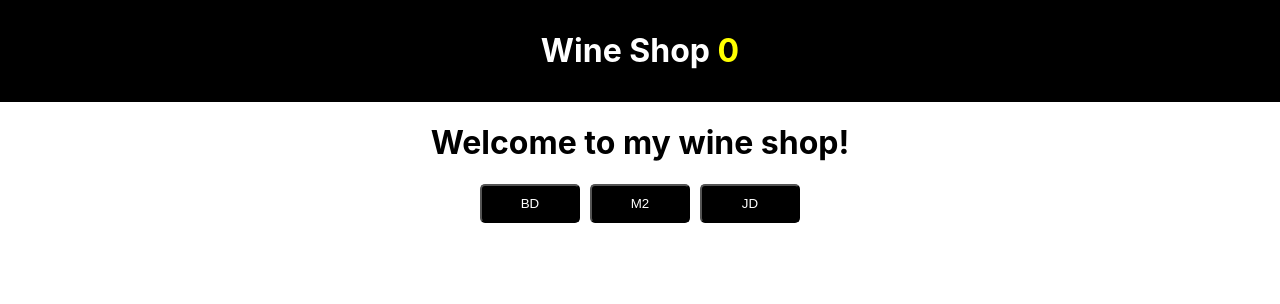
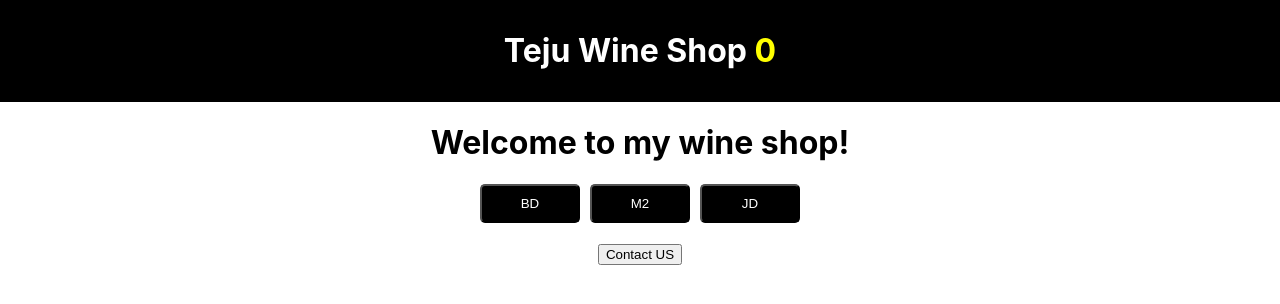
Before and after one commit to nungr2oo1/teju, a React (Create React App) app: page / in a window 1280 px wide. Shown: the top 304 px of the page. Built offline with nearby package versions, Linux system fonts and the light colour scheme.

Commit message:
Add react-router-dom for routing, create Home and ContactUs components, and update App and Navbar to support navigation.

```diff
--- a/package.json
+++ b/package.json
@@ -10,6 +10,7 @@
     "axios": "^1.12.2",
     "react": "^19.2.0",
     "react-dom": "^19.2.0",
+    "react-router-dom": "^7.9.4",
     "react-scripts": "5.0.1",
     "web-vitals": "^2.1.4"
   },
--- a/src/App.js
+++ b/src/App.js
@@ -1,56 +1,23 @@
+import { BrowserRouter, Route, Routes } from 'react-router-dom';
 import './App.css';
-import { useEffect, useState } from 'react';
-import Navbar from './components/Navbar';
+import Home from './components/Home';
+import ContactUs from './components/ContactUs.js';
 
 function App() {
 
-  const [mandhu, setMandhu] = useState(0)
-  /*
-    USE EFFECT - TWO PARAMETERS (1. FUNCTION, 2. DEPENDENCY ARRAY)
-  */
-  useEffect(()=>{
-    console.log("The value of mandhu is", mandhu)
-  }, [mandhu])
+  return (
+    <>
 
-  /*
-    NOTE: NEVER UPDATE THE DEPENDENCY ARRAY VALUE INSIDE THE USE EFFECT FUNCTION
-  */
+      <BrowserRouter>
+        <Routes>
 
-  return (
-    <div className="App">
-      <Navbar mandhu={mandhu} />
-      <h1>Welcome to my wine shop!</h1>
+          <Route path="/" element={<Home />} />
+          <Route path="/contact-us" element={<ContactUs />} />
 
-      <div style={{display: 'flex', gap: '10px', justifyContent: 'center', alignItems: 'center', margin: '20px'}}>
-        <button onClick={()=> setMandhu(1)} style={{backgroundColor: 'black', color: 'white', padding: '10px', borderRadius: '5px', minWidth: '100px'}}>BD</button>
-        <button onClick={()=> setMandhu(2)} style={{backgroundColor: 'black', color: 'white', padding: '10px', borderRadius: '5px', minWidth: '100px'}}>M2</button>
-        <button onClick={()=> setMandhu(3)} style={{backgroundColor: 'black', color: 'white', padding: '10px', borderRadius: '5px', minWidth: '100px'}}>JD</button>
-      </div>
+        </Routes>
+      </BrowserRouter>
 
-      {mandhu == 1 ? (
-      <div>
-        <img src='https://encrypted-tbn0.gstatic.com/images?q=tbn:ANd9GcTu0Hs88-J1nllS9TeB-gOUX0v_URYiP_rKDA&s' width={100} height={150} />
-        <h2>Black Dog (Nalla kukka)</h2>
-        <p>Rs. 1200</p>
-      </div>
-      ) : null}
-
-      {mandhu == 2 ? (
-      <div>
-        <img src='https://s3.me-central-1.amazonaws.com/catalog.citydrinks.com/offers/addcd175-aa35-477e-b264-0909d2f8e6e6.jpeg' width={100} height={150} />
-        <h2>M2 (Engg Second Sem Ghost)</h2>
-        <p>Rs. 1500</p>
-      </div>
-      ) : null}
-
-      {mandhu == 3 ? (
-      <div>
-        <img src='https://www.theliquorestate.in/wp-content/uploads/2022/06/JD-Tennessee-Honey-Whisky.png' width={100} height={150} />
-        <h2>Jack Daniels</h2>
-        <p>Rs. 1800</p>
-      </div>
-      ) : null}
-    </div>
+    </>
   );
 }
 
--- /dev/null
+++ b/src/components/ContactUs.js
@@ -0,0 +1,16 @@
+import { Link } from "react-router-dom";
+import Navbar from "./Navbar";
+
+function ContactUs() {
+    return (
+        <div className="App">
+            <Navbar name="Ganesh Liquor Shop" />
+            <h1>Contact Us</h1>
+            <Link to="/">
+                <button>Come Home</button>
+            </Link>
+        </div>
+    )
+}
+
+export default ContactUs;
--- /dev/null
+++ b/src/components/Home.js
@@ -0,0 +1,62 @@
+import { useEffect, useState } from "react";
+import Navbar from "./Navbar";
+import React from "react";
+import { Link } from "react-router-dom";
+
+function Home () {
+
+    const [mandhu, setMandhu] = useState(0)
+    /*
+      USE EFFECT - TWO PARAMETERS (1. FUNCTION, 2. DEPENDENCY ARRAY)
+    */
+    useEffect(()=>{
+      console.log("The value of mandhu is", mandhu)
+    }, [mandhu])
+
+    /*
+      NOTE: NEVER UPDATE THE DEPENDENCY ARRAY VALUE INSIDE THE USE EFFECT FUNCTION
+    */
+
+    return (
+      <div className="App">
+        <Navbar name="Teju Wine Shop" mandhu={mandhu} />
+        <h1>Welcome to my wine shop!</h1>
+
+        <div style={{display: 'flex', gap: '10px', justifyContent: 'center', alignItems: 'center', margin: '20px'}}>
+          <button onClick={()=> setMandhu(1)} style={{backgroundColor: 'black', color: 'white', padding: '10px', borderRadius: '5px', minWidth: '100px'}}>BD</button>
+          <button onClick={()=> setMandhu(2)} style={{backgroundColor: 'black', color: 'white', padding: '10px', borderRadius: '5px', minWidth: '100px'}}>M2</button>
+          <button onClick={()=> setMandhu(3)} style={{backgroundColor: 'black', color: 'white', padding: '10px', borderRadius: '5px', minWidth: '100px'}}>JD</button>
+        </div>
+
+        {mandhu == 1 ? (
+        <div>
+          <img src='https://encrypted-tbn0.gstatic.com/images?q=tbn:ANd9GcTu0Hs88-J1nllS9TeB-gOUX0v_URYiP_rKDA&s' width={100} height={150} />
+          <h2>Black Dog (Nalla kukka)</h2>
+          <p>Rs. 1200</p>
+        </div>
+        ) : null}
+
+        {mandhu == 2 ? (
+        <div>
+          <img src='https://s3.me-central-1.amazonaws.com/catalog.citydrinks.com/offers/addcd175-aa35-477e-b264-0909d2f8e6e6.jpeg' width={100} height={150} />
+          <h2>M2 (Engg Second Sem Ghost)</h2>
+          <p>Rs. 1500</p>
+        </div>
+        ) : null}
+
+        {mandhu == 3 ? (
+        <div>
+          <img src='https://www.theliquorestate.in/wp-content/uploads/2022/06/JD-Tennessee-Honey-Whisky.png' width={100} height={150} />
+          <h2>Jack Daniels</h2>
+          <p>Rs. 1800</p>
+        </div>
+        ) : null}
+
+        <Link to="/contact-us">
+            <button>Contact US</button>
+        </Link>
+      </div>
+    );
+}
+
+export default Home;
--- a/src/components/Navbar.js
+++ b/src/components/Navbar.js
@@ -1,9 +1,9 @@
 import React from 'react';
-function Navbar({mandhu}) {
+function Navbar({mandhu, name}) {
     console.log("This is from navbar", mandhu)
     return (
         <div style={{backgroundColor: 'black', color: 'white', padding: '10px'}}>
-            <h1>Wine Shop <span style={{color: 'yellow'}}>{mandhu}</span></h1>
+            <h1>{name || "Peru Leni Shop"} <span style={{color: 'yellow'}}>{mandhu}</span></h1>
         </div>
     )
 }
```
Also changed, not shown: 1 other file (tests, documents, lock files or other folders).
